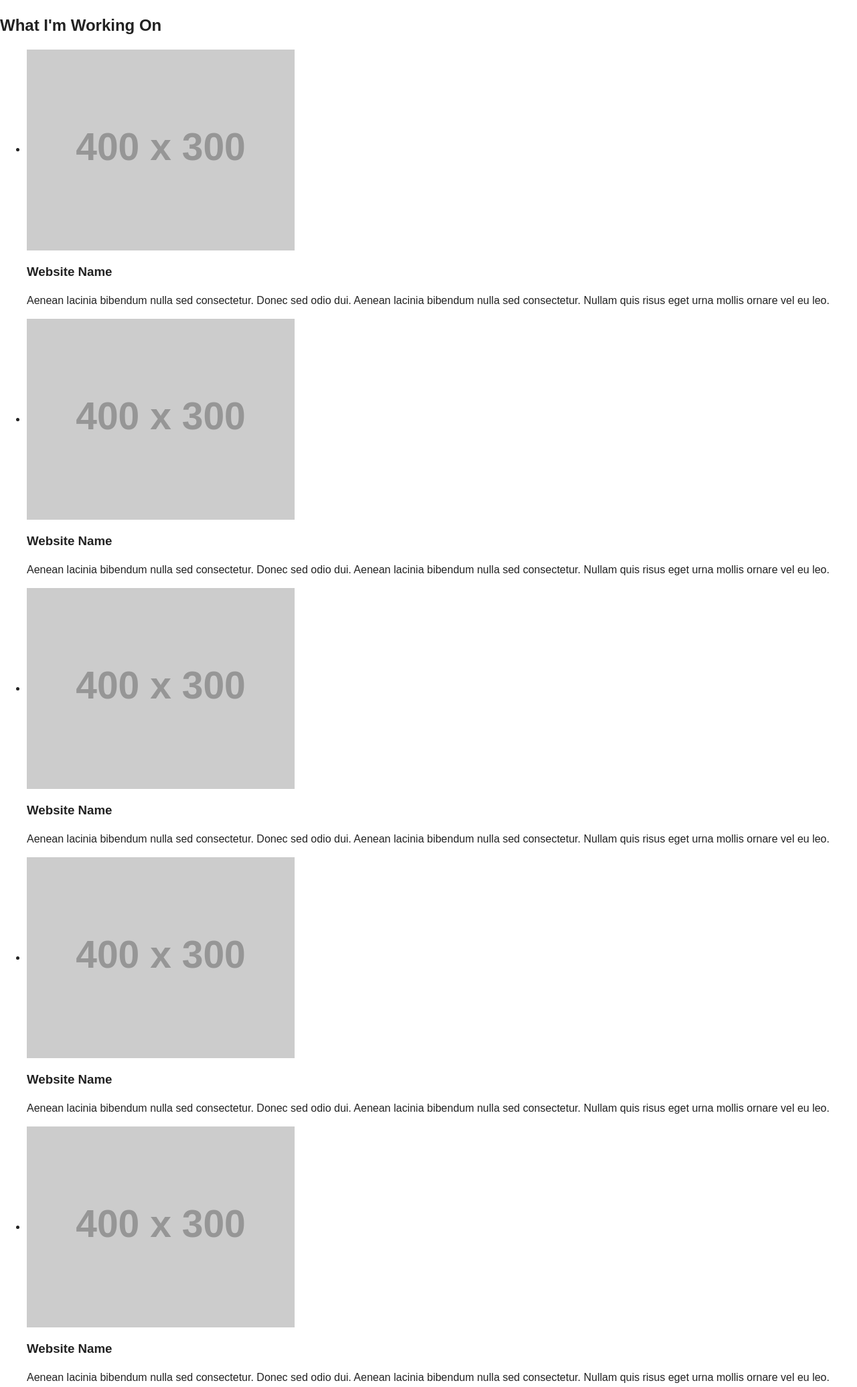
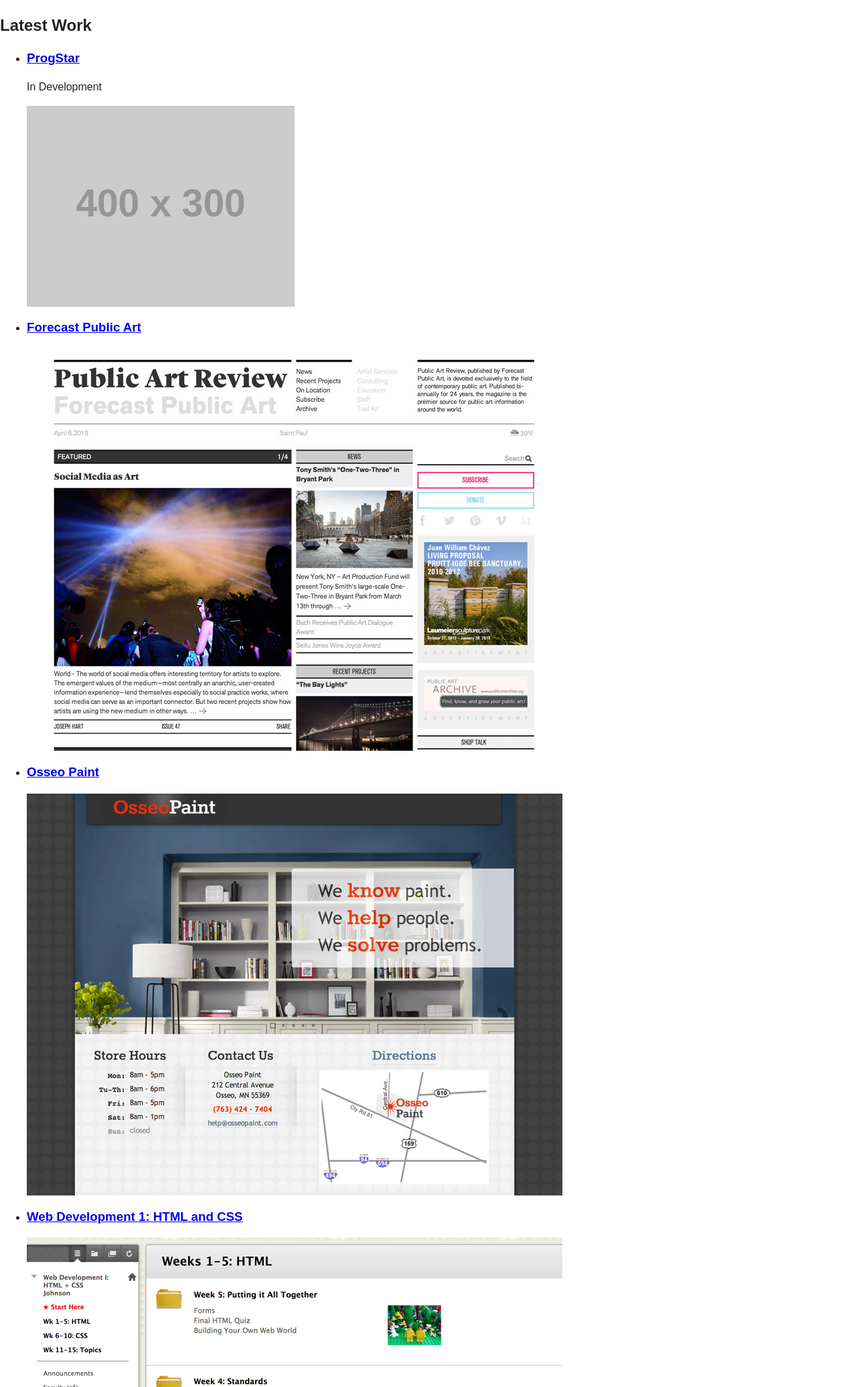
Before and after one commit to geekydatamonkey/geekydatamonkey.github.io, a plain HTML site: page index.html in a window 1280 px wide. Shown: the part 154-2225 px from the top of the page at 67% size. Drawn offline with nearby package versions, Linux system fonts and the light colour scheme; placeholder pictures from the web are drawn by us.

Commit message:
Added some content and images.

```diff
--- a/index.html
+++ b/index.html
@@ -32,37 +32,34 @@
     </header> <!-- end .page-header -->
     <main>
       <section class="page-section section-work">
-        <h2 id="work">What I'm Working On</h2>
+        <h2 id="work">Latest Work</h2>
         <ul class="layout-grid">
+          <li>
+            <h3><a href="#">ProgStar</a></h3>
+            <p class="project-note">In Development</p>
+            <img src="http://placehold.it/400x300&amp;text=%20" alt="Coming Soon">
+          </li>
+
           <li class="grid-item">
-            <img src="http://placehold.it/400x300" alt="Just a placeholder">
-            <h3>Website Name</h3>
-            <p>Aenean lacinia bibendum nulla sed consectetur. Donec sed odio dui. Aenean lacinia bibendum nulla sed consectetur. Nullam quis risus eget urna mollis ornare vel eu leo.</p>
+            <h3><a href="http://forecastpublicart.org">Forecast Public Art</a></h3>
+            <a href="http://forecastpublicart.org"><img src="img/thumb-par-800x600.jpg" alt="Screenshot of Forecast Public Art / Public Art Review"></a>
           </li>
+
           <li class="grid-item">
-            <img src="http://placehold.it/400x300" alt="Just a placeholder">
-            <h3>Website Name</h3>
-            <p>Aenean lacinia bibendum nulla sed consectetur. Donec sed odio dui. Aenean lacinia bibendum nulla sed consectetur. Nullam quis risus eget urna mollis ornare vel eu leo.</p>
+            <h3><a href="http://osseopaint.com">Osseo Paint</a></h3>
+            <img src="img/thumb-osseopaint-800x600.png" alt="Screenshot of Osseo Paint and Wallpaper">
           </li>
+
           <li class="grid-item">
-            <img src="http://placehold.it/400x300" alt="Just a placeholder">
-            <h3>Website Name</h3>
-            <p>Aenean lacinia bibendum nulla sed consectetur. Donec sed odio dui. Aenean lacinia bibendum nulla sed consectetur. Nullam quis risus eget urna mollis ornare vel eu leo.</p>
+            <h3><a href="http://mcad.edu/idm">Web Development 1: HTML and CSS</a></h3>
+            <img src="img/thumb-webdev1-800x600.png" alt="Screenshot of Web Development 1 Course">
           </li>
-          <li class="grid-item">
-            <img src="http://placehold.it/400x300" alt="Just a placeholder">
-            <h3>Website Name</h3>
-            <p>Aenean lacinia bibendum nulla sed consectetur. Donec sed odio dui. Aenean lacinia bibendum nulla sed consectetur. Nullam quis risus eget urna mollis ornare vel eu leo.</p>
-          </li>
-          <li class="grid-item">
-            <img src="http://placehold.it/400x300" alt="Just a placeholder">
-            <h3>Website Name</h3>
-            <p>Aenean lacinia bibendum nulla sed consectetur. Donec sed odio dui. Aenean lacinia bibendum nulla sed consectetur. Nullam quis risus eget urna mollis ornare vel eu leo.</p>
-          </li>
+        </ul>
+
       </section> <!-- end .page-section -->
       <section class="page-section section-about">
         <h2 id="about">About</h2>
-        <img src="http://placehold.it/200x200" alt="Headshot of James">
+        <img src="img/jamesjohnson-headshot.jpg" alt="Headshot of James">
         <p><b>James Johnson</b> is currently a teacher, developer, and data-geek for the Minneapolis College of Art and Design. He also does a bit of freelance web development for fun on the side. He loves teaching and learning new things <em>almost</em> as much as he loves pizza. Almost.</p>
 
         <section>
```
Also changed, not shown: img/jamesjohnson-headshot.jpg (added), img/thumb-osseopaint-800x600.png (added), img/thumb-par-800x600.jpg (added), img/thumb-webdev1-800x600.png (added).
